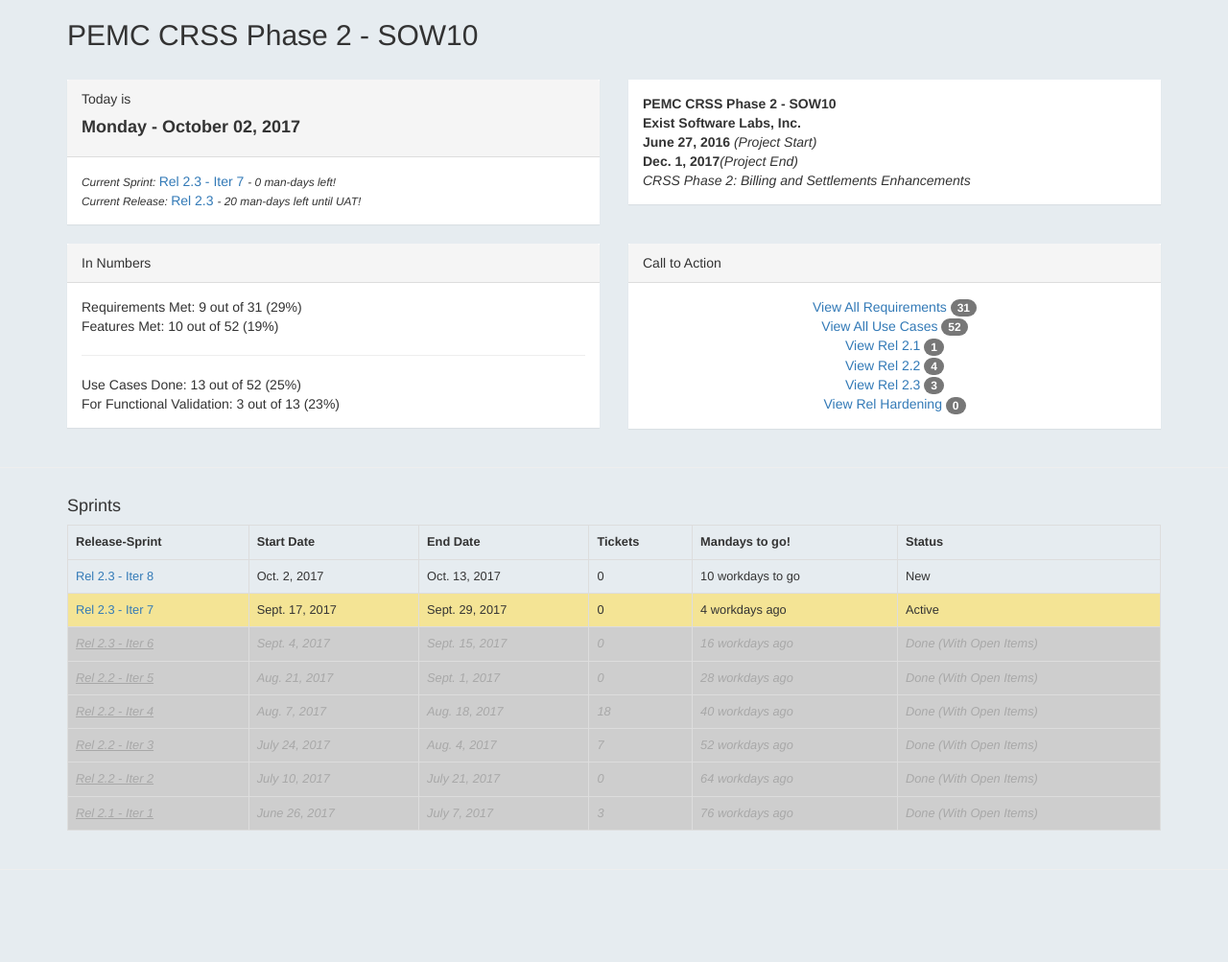
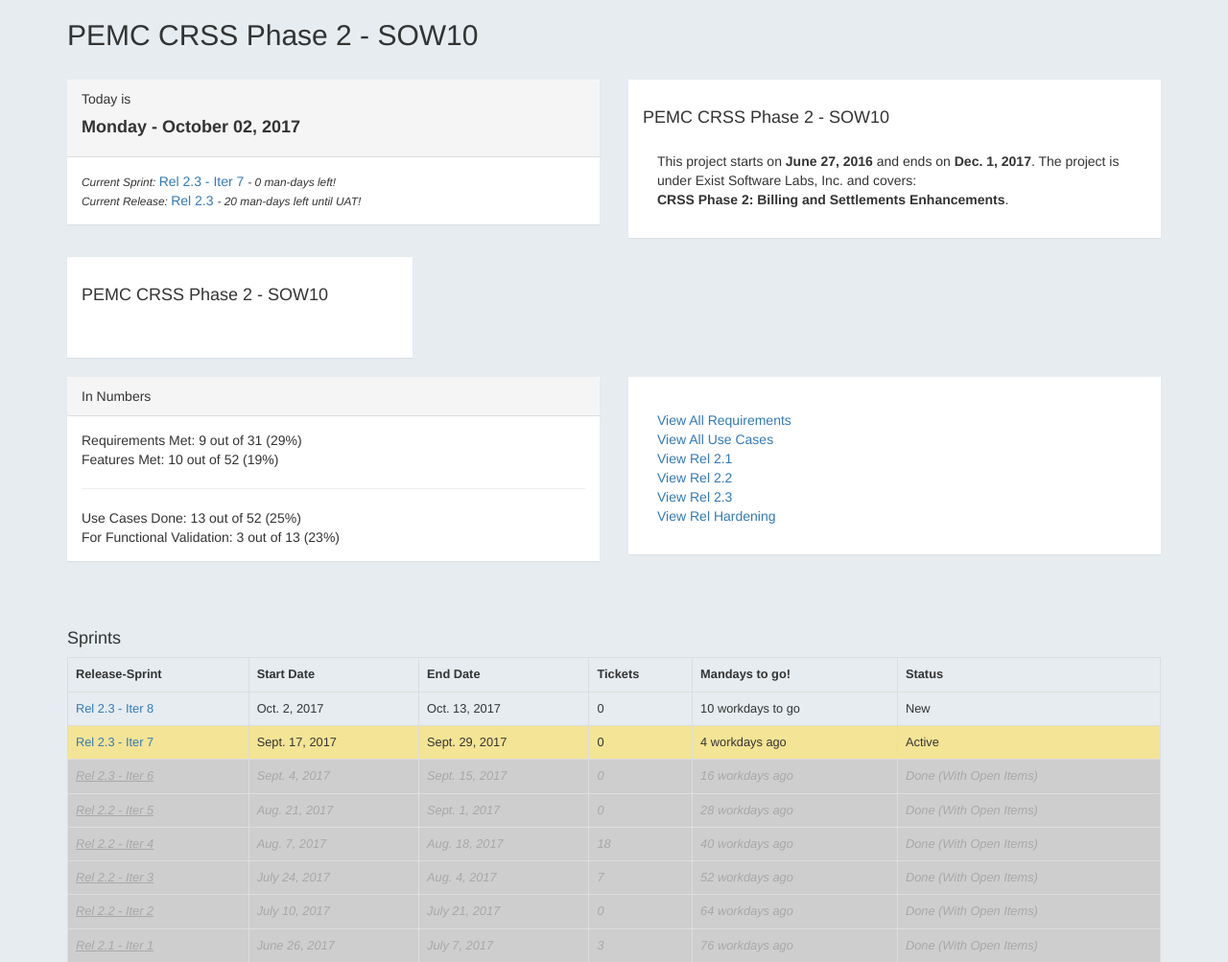
Before and after one commit to eyana-m/project-joan, a Django app: page /joan/project/1/ in a window 1280 px wide. Shown: the part 51-1054 px from the top of the page at 96% size. Before the commit the page ends 917 px from the top, so only its background shows below. Run offline with Django 3.2, Linux system fonts and the light colour scheme; data comes from the database, SQL or seed files in the repository; some libraries are stand-ins or nearby versions.

Commit message:
about the project panel in dash

```diff
--- a/base/joan/templates/joan/project.html
+++ b/base/joan/templates/joan/project.html
@@ -33,17 +33,25 @@
     </div>
 
     <div class="col-sm-6">
-      <div class="panel panel-default">
+      <div class="panel module">
+          <h4>{{ project.project_name }}</h4>
         <div class="panel-body">
-            <b>{{ project.project_name }}</b> <br>
-            <b>{{ project.project_company}}</b> <br>
-            <b>{{ project.project_start_date }}</b> <em>(Project Start)</em><br>
-            <b>{{ project.project_end_date}}</b><em>(Project End)</em><br>
-            <em>{{ project.project_description}} </em><br>
+            This project starts on <b>{{ project.project_start_date }}</b> and ends on
+            <b>{{ project.project_end_date}}</b>. The project is under {{ project.project_company }} and covers:<br> <b>{{ project.project_description}}</b>.<br>
+
         </div>
       </div>
     </div>
 
+
+    <div class="col-sm-4">
+      <div class="panel module">
+        <h4>{{ project }}</h4>
+        <div class="panel-body">
+
+      </div><!--end panel body-->
+      </div><!--panel-->
+    </div><!--col-end-->
 </div> <!--end row-->
 
   <div class="row">
@@ -64,16 +72,20 @@
     </div>
 
     <div class="col-sm-6">
-      <div class="panel panel-default">
-        <div class="panel-heading" >
-          Call to Action
-        </div>
-        <div class="panel-body text-center">
-          <a href="{% url 'joan:requirements_list' project.id %}">View All Requirements <span class="badge">{{project.requirement_set.count}}</span></a><br>
-          <a href="{% url 'joan:features_list' project.id %}">View All Use Cases <span class="badge">{{ features_count }}</span></a><br>
+      <div class="panel module">
+        <div class="panel-body">
+
+
+          <a href="{% url 'joan:requirements_list' project.id %}">View All Requirements </a><br>
+          <a href="{% url 'joan:features_list' project.id %}">View All Use Cases </a><br>
+
+
+
         {% for release in project.release_set.all %}
-          <a href="{% url 'joan:release' release.id %}">View {{ release }} <span class="badge">{{ release.sprint_set.count}}</span> </a><br>
+          <a href="{% url 'joan:release' release.id %}">View {{ release }} </a><br>
         {% endfor %}
+
+
         </div>
       </div>
     </div>
```
Also changed, not shown: base/joan/templates/joan/requirement.html (+6 -3 lines).
